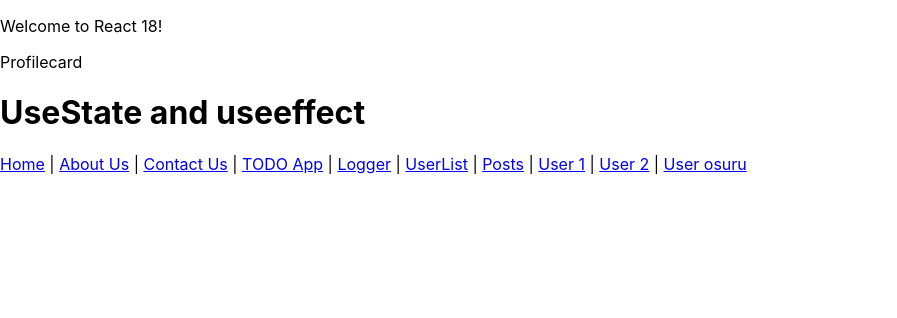
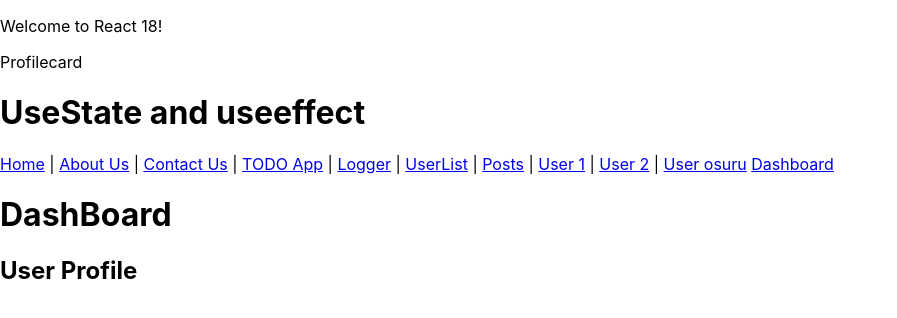
Before and after one commit to linscot10/Reactjs, a React (Create React App) app: page /dashboard/profile_1 in a window 1280 px wide. Shown: the top 318 px of the page, without its empty margins (0-897 px from the left). Built offline with nearby package versions, Linux system fonts and the light colour scheme.

Commit message:
nested routes using outlets

```diff
--- a/src/App.js
+++ b/src/App.js
@@ -16,6 +16,9 @@ import Home from "./Home";
 import About from "./About";
 import Contact from "./Contact";
 import User from "./User";
+import Dashboard from "./Dashboard";
+import Profile_1 from "./Profile_1";
+import Settings from "./Settings";
 
 function App() {
   return (
@@ -58,7 +61,7 @@ function App() {
 
       <BrowserRouter>
         <nav>
-          <Link to="/">Home</Link> | <Link to="/about">About Us</Link> | <Link to="/contact">Contact Us</Link> | <Link to="/todoApp">TODO App</Link> | <Link to="/logger">Logger</Link> | <Link to="/UsersList">UserList</Link> | <Link to="/posts">Posts</Link> | <Link to="/user/1" >User 1</Link> | <Link to="/user/2" >User 2</Link> | <Link to="/user/osuru" >User osuru</Link>
+          <Link to="/">Home</Link> | <Link to="/about">About Us</Link> | <Link to="/contact">Contact Us</Link> | <Link to="/todoApp">TODO App</Link> | <Link to="/logger">Logger</Link> | <Link to="/UsersList">UserList</Link> | <Link to="/posts">Posts</Link> | <Link to="/user/1" >User 1</Link> | <Link to="/user/2" >User 2</Link> | <Link to="/user/osuru" >User osuru</Link>   <Link to="/dashboard" >Dashboard</Link>
         </nav>
         <Routes>
           <Route path="/" element={<Home />} />
@@ -77,6 +80,11 @@ function App() {
           <Route path="/posts" element={<Posts />} />
           <Route path="/TodoApp" element={<TodoApp />} />
           <Route path="/user/:id" element={<User />} />
+          <Route path="/dashboard" element={<Dashboard />} >
+            <Route path="profile_1" element={<Profile_1 />} />
+            <Route path="settings" element={<Settings />} />
+          </Route>
+
         </Routes>
       </BrowserRouter>
 
--- /dev/null
+++ b/src/Dashboard.js
@@ -0,0 +1,13 @@
+import React from 'react'
+import { Outlet } from 'react-router-dom'
+
+const Dashboard = () => {
+    return (
+        <div>
+            <h1>DashBoard</h1>
+            <Outlet />
+        </div>
+    )
+}
+
+export default Dashboard
--- /dev/null
+++ b/src/Profile_1.js
@@ -0,0 +1,11 @@
+import React from 'react'
+
+const Profile_1 = () => {
+    return (
+        <div>
+            <h2>User Profile</h2>
+        </div>
+    )
+}
+
+export default Profile_1
--- /dev/null
+++ b/src/Settings.js
@@ -0,0 +1,11 @@
+import React from 'react'
+
+const Settings = () => {
+    return (
+        <div>
+            <h2>Account Settings</h2>
+        </div>
+    )
+}
+
+export default Settings
```
